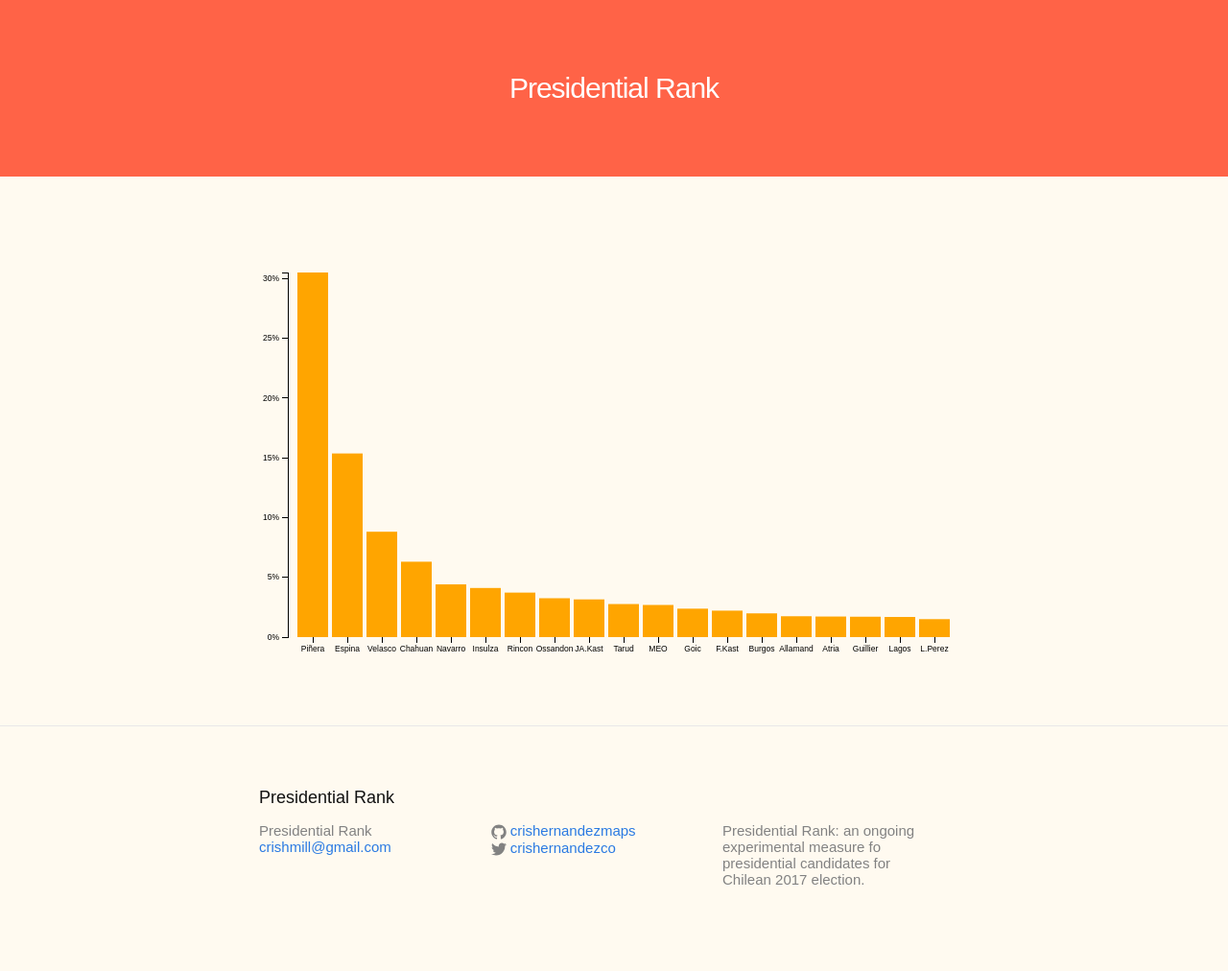
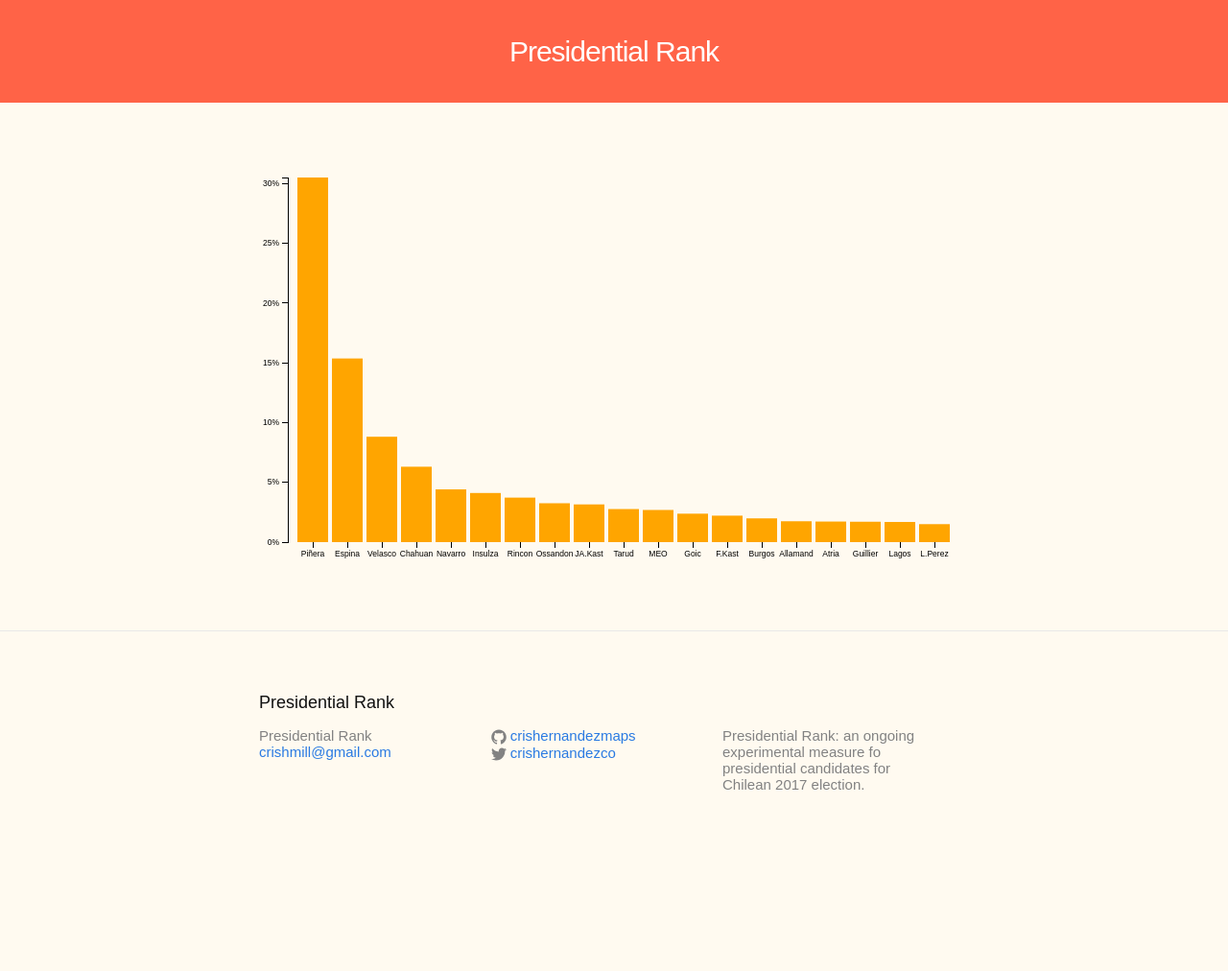
Before and after one commit to crishernandezmaps/presrank, a Jekyll site: the page built from index.html, in a window 1280 px wide. Shown: the whole page at 96% size. Built offline with Jekyll 4.4.1, drawn with Linux system fonts in a browser that asks for light colours; after the commit the page ends 912 px from its top, so only the background shows below that.

Commit message:
some minor fixes

```diff
--- a/_sass/_layout.scss
+++ b/_sass/_layout.scss
@@ -6,7 +6,7 @@
     // border-bottom: 1px solid $grey-color-light;
     min-height: 56px;
     background: tomato;
-    padding: 5%;
+    padding: 2%;
     text-align: center;
 
     // Positioning context for the mobile navigation icon
@@ -204,7 +204,7 @@
  * Posts
  */
 .post-header {
-    margin-bottom: $spacing-unit;
+    // margin-bottom: $spacing-unit;
 }
 
 .post-title {
```
